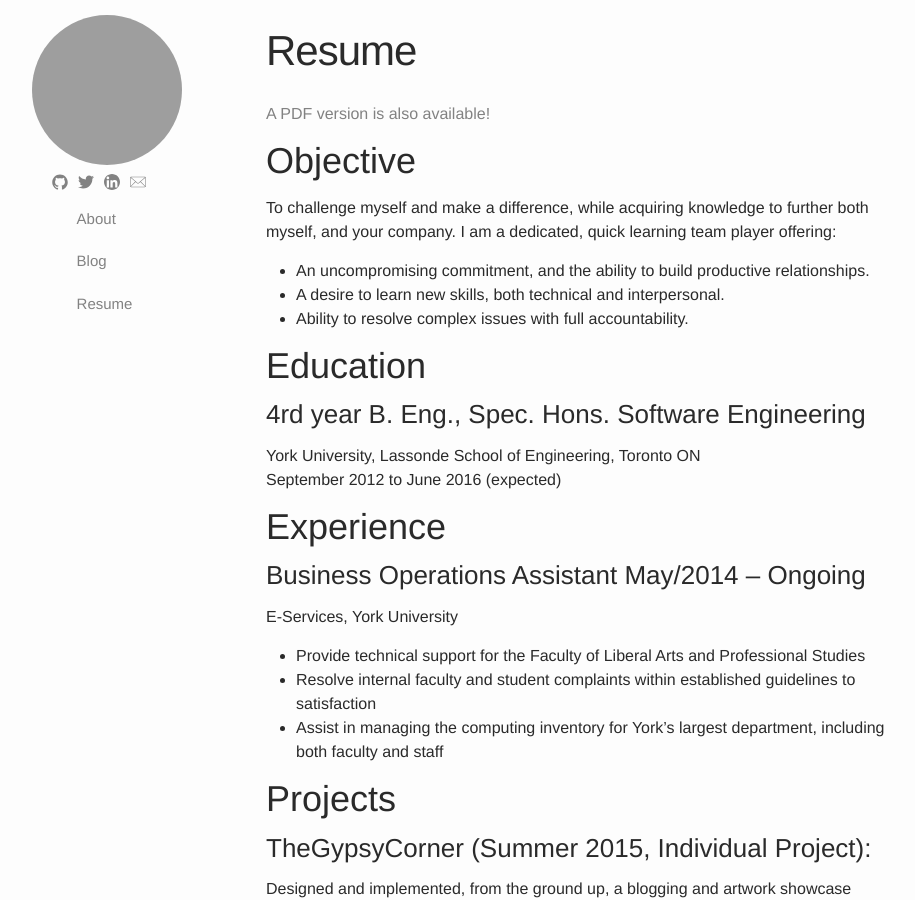
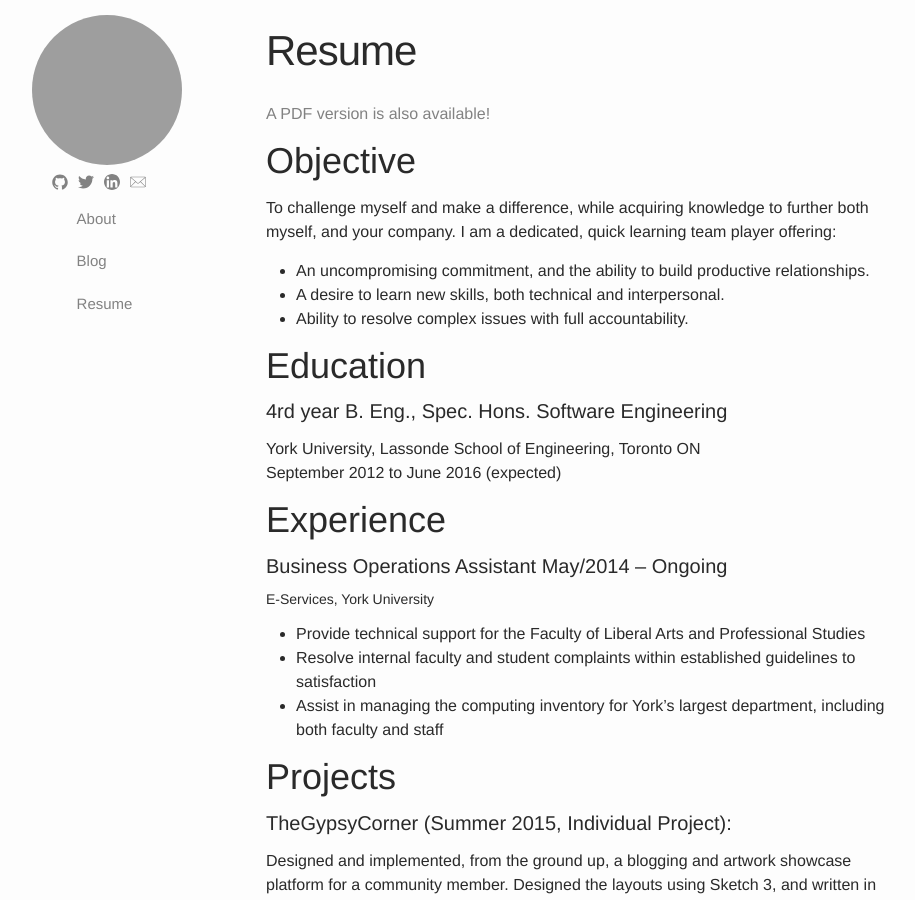
Before and after one commit to skylerto/skylerto.github.io, a Jekyll site: the page built from resume.md, in a window 1280 px wide and 900 px high. Shown: the whole window, without its empty margins (159-1074 px from the left). Built offline with Jekyll 4.4.1, drawn with Linux system fonts in a browser that asks for light colours; grey boxes are pictures that could not be loaded.

```diff
--- a/resume.md
+++ b/resume.md
@@ -14,15 +14,14 @@ I am a dedicated, quick learning team player offering:
 
 # Education
 
-### 4rd year B. Eng., Spec. Hons. Software Engineering
+#### 4rd year B. Eng., Spec. Hons. Software Engineering
 York University, Lassonde School of Engineering, Toronto ON
 September 2012 to June 2016 (expected)
 
 # Experience
 
-### Business Operations Assistant May/2014 – Ongoing
-
-E-Services, York University
+#### Business Operations Assistant May/2014 – Ongoing
+##### E-Services, York University
  - Provide technical support for the Faculty of Liberal Arts and Professional Studies
  - Resolve internal faculty and student complaints within established guidelines to
 satisfaction
@@ -31,7 +30,7 @@ both faculty and staff
 
 # Projects
 
-### TheGypsyCorner (Summer 2015, Individual Project):
+#### TheGypsyCorner (Summer 2015, Individual Project):
 Designed and implemented, from the ground up, a blogging and artwork showcase
  platform for a community member. Designed the layouts using Sketch 3, and written in
  about 3,000 lines of Ruby on Rails. Deployed on Heroku, using Amazon S3 for image
```
